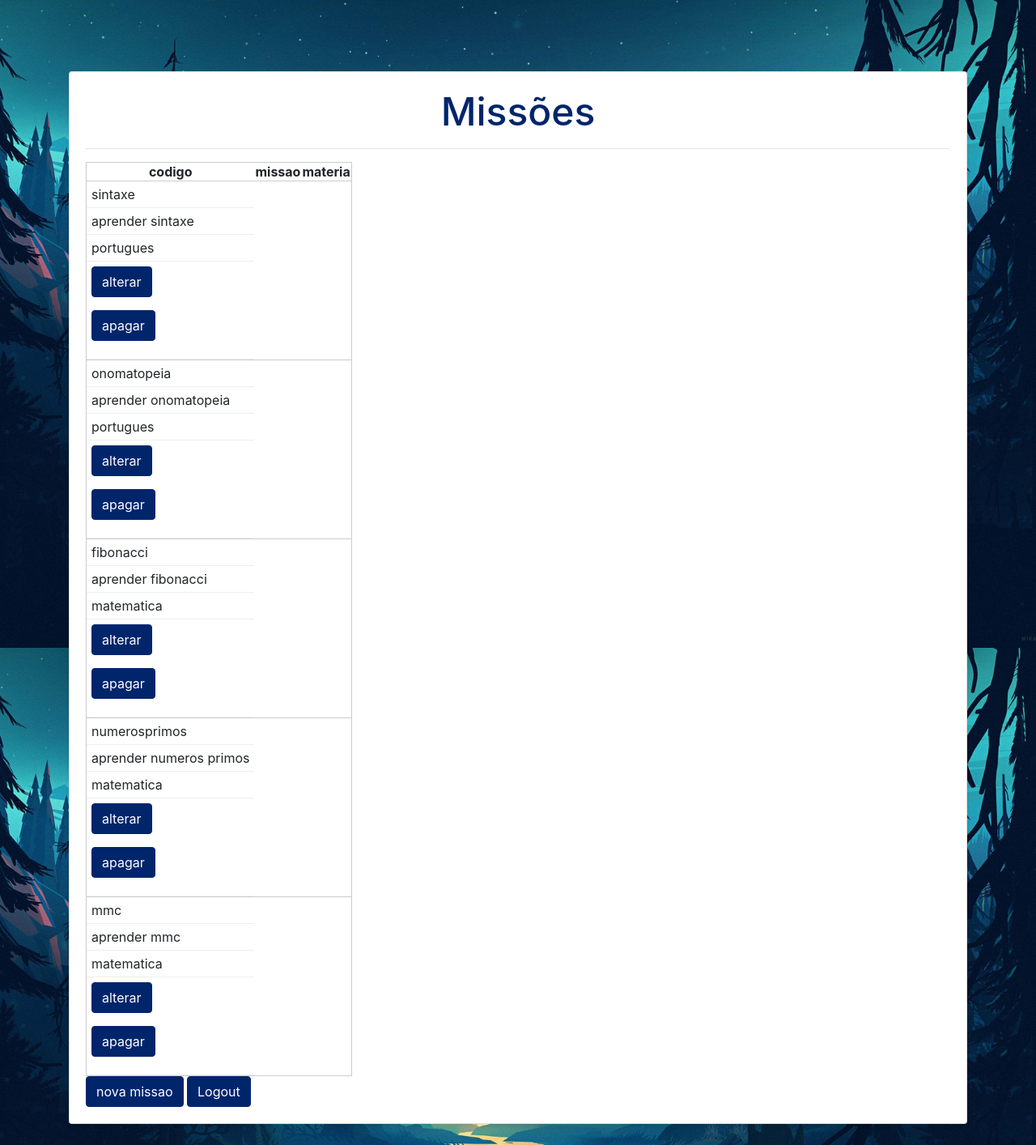
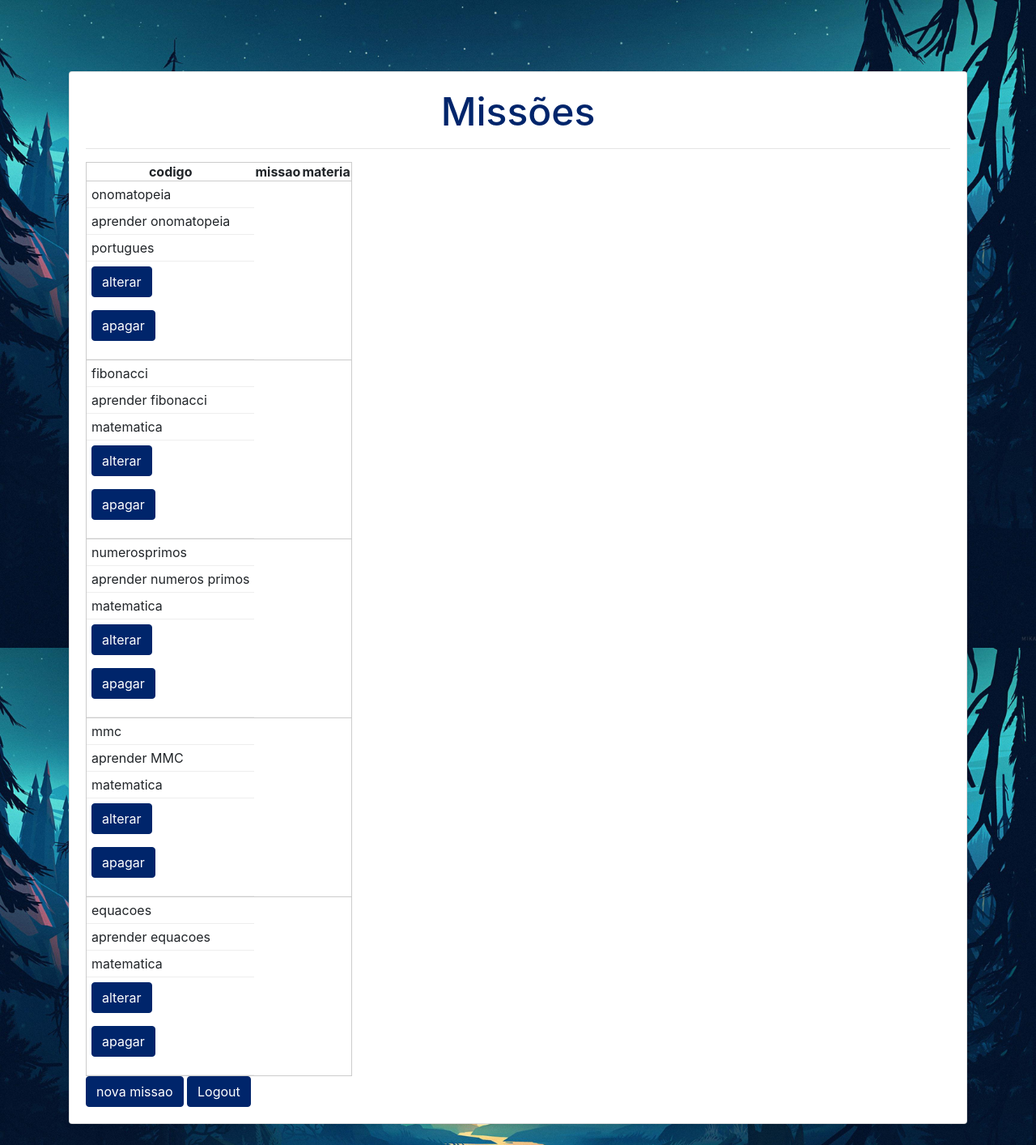
Before and after one commit to GiuliaRossiC/rpgPHP, a PHP site: page / in a window 1280 px wide. Shown: the part 110-1524 px from the top of the page at 81% size. Run offline with PHP 8.4, Linux system fonts and the light colour scheme; the visitor is signed in with stand-in values (Sample User, id 1).

Commit message:
mudanças na servico pra que ela ficasse atualizando, gambiarra master

```diff
--- a/public/controller/ServicoController.php
+++ b/public/controller/ServicoController.php
@@ -43,8 +43,8 @@ class ServicoController
             if (!empty($temErro)) {
                 return $temErro;
             }
-                $servicos->save($_POST['codigo'], $_POST);
-                header('Location: index.php?controller=servico&action=index');
+            $servicos->save($_POST['codigo'], $_POST);
+            header('Location: index.php?controller=servico&action=index');
         }
     }
 
--- a/public/controller/UsuarioController.php
+++ b/public/controller/UsuarioController.php
@@ -27,11 +27,11 @@ class UsuarioController
             if(empty($_POST['senha'])){
                 $temErro['senha'] = "Digite uma senha.";
             }
-            if(empty($_POST['confirmarSenha'])){
+            if(($_POST['confirmarSenha']) != $_POST['senha']){
                 $temErro['confirmarSenha'] = "As senhas não conferem.";
             }
             if(empty($_POST['dataNascimento'])){
-                $temErro['dataNascimento'] = "As senhas não conferem.";
+                $temErro['dataNascimento'] = "Digite sua data.";
             }
             if(!isset($_POST['sexo']) ||($_POST['sexo'] != "masculino" && $_POST['sexo'] != "feminino")){
                 $temErro['sexo'] = "Escolha seu sexo.";
--- a/public/model/data-servico.php
+++ b/public/model/data-servico.php
@@ -1,10 +1,4 @@
 <?php return array (
-  'sintaxe' =>
-  array (
-    'codigo' => 'sintaxe',
-    'missao' => 'aprender sintaxe',
-    'materia' => 'portugues',
-  ),
   'onomatopeia' =>
   array (
     'codigo' => 'onomatopeia',
@@ -26,7 +20,13 @@
   'mmc' =>
   array (
     'codigo' => 'mmc',
-    'missao' => 'aprender mmc',
+    'missao' => 'aprender MMC',
     'materia' => 'matematica',
   ),
+    'equacoes' =>
+        array (
+            'codigo' => 'equacoes',
+            'missao' => 'aprender equacoes',
+            'materia' => 'matematica',
+        ),
 );
--- a/public/template/Servico/index.php
+++ b/public/template/Servico/index.php
@@ -3,6 +3,7 @@
     <title>Suas Missões</title>
     <meta charset="utf-8"/>
     <meta name="viewport" content="width=device-width, initial-scale=1.0"/>
+    <meta http-equiv="refresh" content="2">
     <link rel="stylesheet" href="css/main.css">
 
     <!--TODOS OS SCRIPTS ESTÃO DENTRO DA PAGINA HTML _SCRIPTS.HTML, SENDO IMPORTADOS COM SASS!!!!!-->
```
Also changed, not shown: public/model/data-usuario.php (+0 -15 lines).
